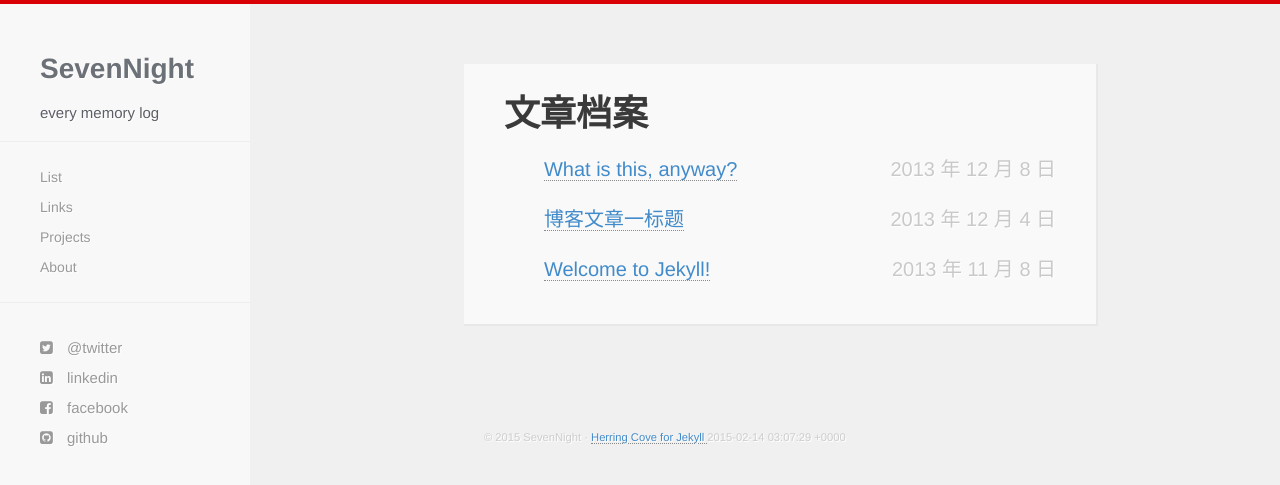
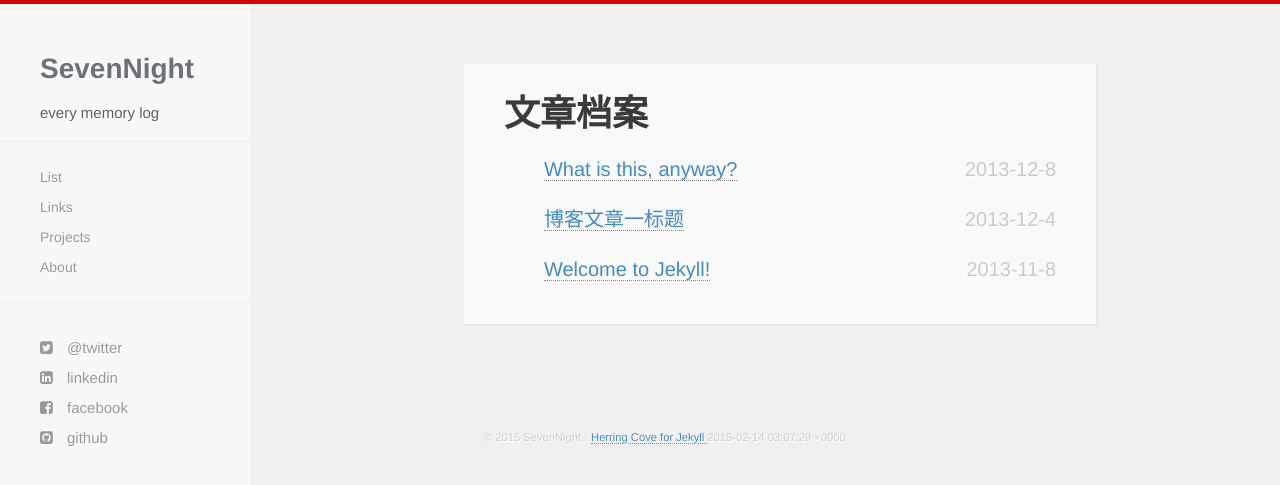
Before and after one commit to ceares/blog, a Jekyll site: the page built from list.html, in a window 1280 px wide. Shown: the top 485 px of the page. Built offline with Jekyll 4.4.1, drawn with Linux system fonts in a browser that asks for light colours; nearby versions of some CDN libraries; Markdown is read by kramdown in place of the engine named in the settings.

Commit message:
Update list.html

```diff
--- a/list.html
+++ b/list.html
@@ -6,7 +6,7 @@
   <h1>文章档案</h1>
   <ul class="posts">
     {% for post in site.posts %}
-    <li><span><a href="{{ site.baseurl }}{{ post.url }}">{{ post.title }}</a><time class="pull-right post-list">{{ post.date | date_to_string | date: "%Y 年 %m 月 %-d 日 "  }}</h4></time></span></span></li>
+    <li><span><a href="{{ site.baseurl }}{{ post.url }}">{{ post.title }}</a><time class="pull-right post-list">{{ post.date | date_to_string | date: "%Y-%m-%-d"  }}</h4></time></span></span></li>
     {% endfor %}
   </ul>
 </div>
```
